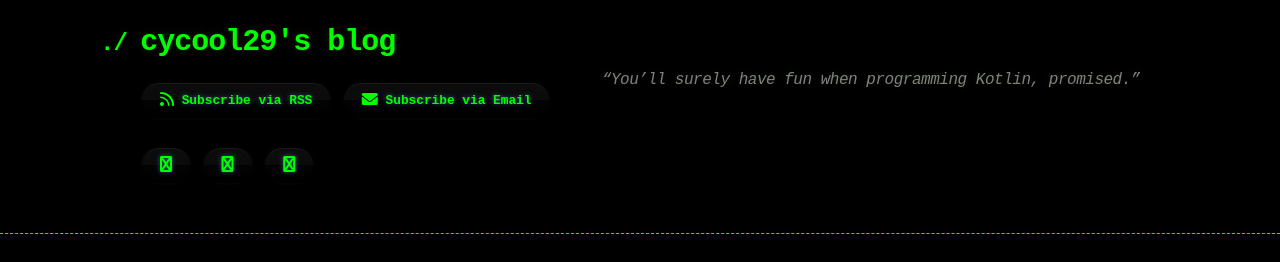
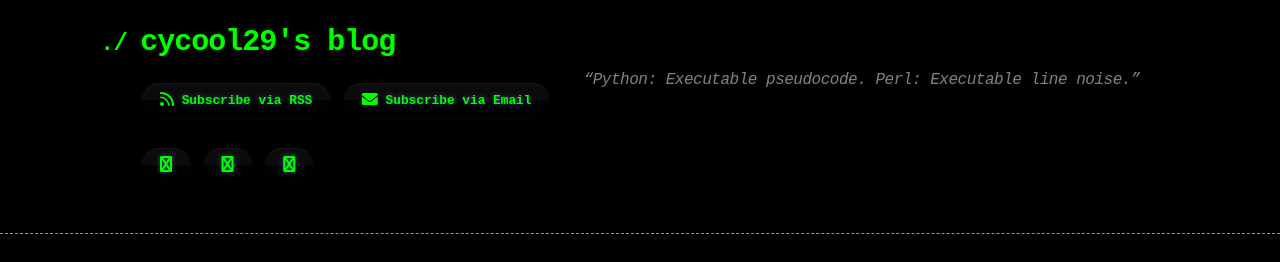
Before and after one commit to cycool29/cycool29.github.io, a Jekyll site: the page built from index.md, in a window 1280 px wide and 900 px high. Shown: the top 262 px of the window. Built offline with Jekyll 4.4.1, drawn with Linux system fonts in a browser that asks for light colours; a style sheet for code colours, icons or effects is not loaded.

Commit message:
Update quotes

```diff
--- a/_config.yml
+++ b/_config.yml
@@ -1,5 +1,5 @@
 title: cycool29's blog
-description: "“You’ll surely have fun when programming Kotlin, promised.” "
+description: "“Python: Executable pseudocode. Perl: Executable line noise.” "
 bio: A high school student. Intermediate in Python, Git, Bash. Learning JavaScript. He/Him. "
 author: cycool29
 url: https://cycool29.github.io
```
